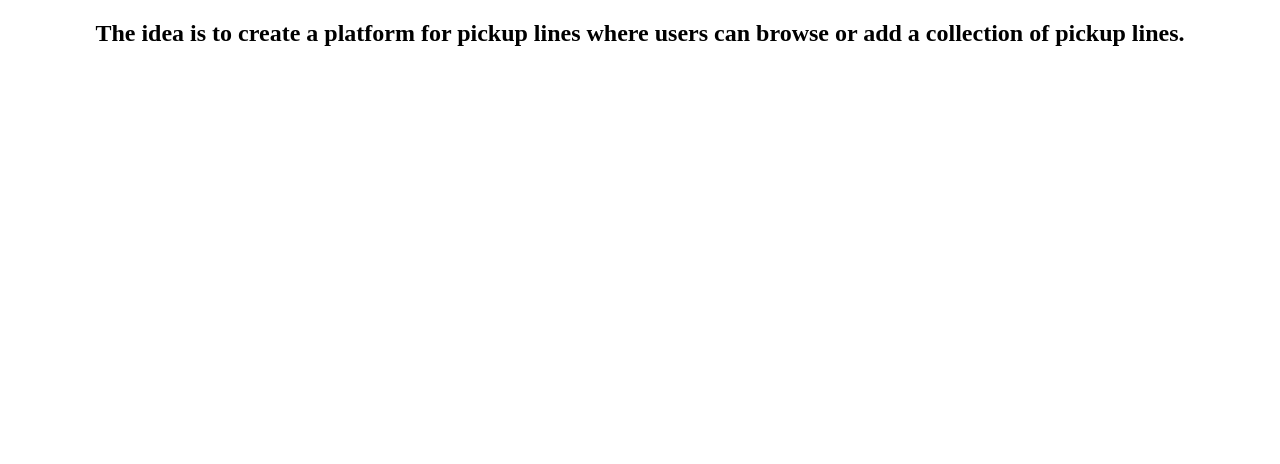
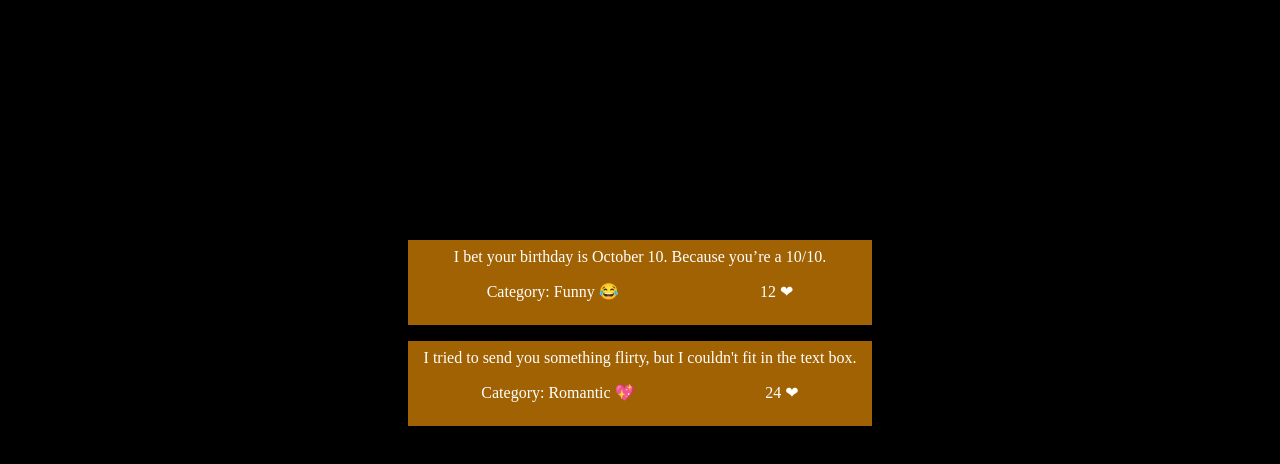
Before and after one commit to kalviumcommunity/S60_PickUp_Lines, a React (Vite) app in the folder Client/: page / in a window 1280 px wide. Shown: the top 464 px of the page. Built offline with nearby package versions, Linux system fonts and the light colour scheme.

Commit message:
Added Dummydata

```diff
--- a/Client/src/App.css
+++ b/Client/src/App.css
@@ -0,0 +1,22 @@
+body {
+  background-color: black;
+  color: white;
+  font-family: 'Times New Roman', Times, serif;
+  text-align: center;
+}
+
+.container {
+  margin: 30vh 50vh;
+}
+
+.data-container {
+  margin: 2vh auto;
+  padding: 1vh;
+  background-color: #a16204;
+}
+
+.category {
+  text-align: center;
+  display: flex;
+  justify-content: space-around;
+}
--- a/Client/src/App.jsx
+++ b/Client/src/App.jsx
@@ -1,12 +1,22 @@
 import './App.css'
+import data from "./Components/data.json"
 
 function App() {
 
   return (
-    <div>
-      <center>
-        <h2>The idea is to create a platform for pickup lines where users can browse or add a collection of pickup lines.</h2>
-      </center>
+    <div className='container'>
+      {data.map((data) => {
+        return (
+          <div className='data-container' key={data.id}>
+            {data.lines}
+            <div className='category' >
+              <p>Category: {data.category}</p>
+              <p>{data.likes} ❤</p>
+            </div>
+          </div>
+        )
+      })}
+
     </div>
   )
 }
--- /dev/null
+++ b/Client/src/Components/data.json
@@ -0,0 +1,14 @@
+[
+    {
+        "id":1,
+        "lines": "I bet your birthday is October 10. Because you’re a 10/10.",
+        "category": "Funny 😂",
+        "likes" : 12
+    },
+    {
+        "id": 2,
+        "lines": "I tried to send you something flirty, but I couldn't fit in the text box.",
+        "category": "Romantic 💖",
+        "likes" : 24
+    }
+]
```
Also changed, not shown: 1 other file (tests, documents, lock files or other folders).
